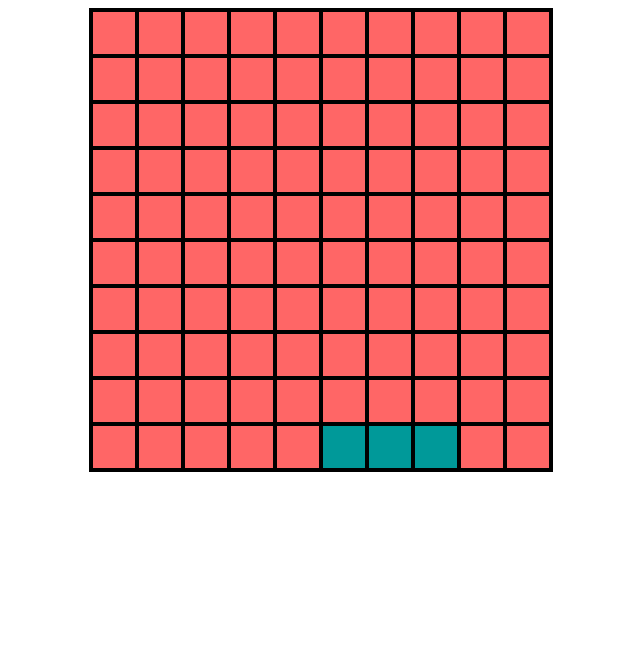
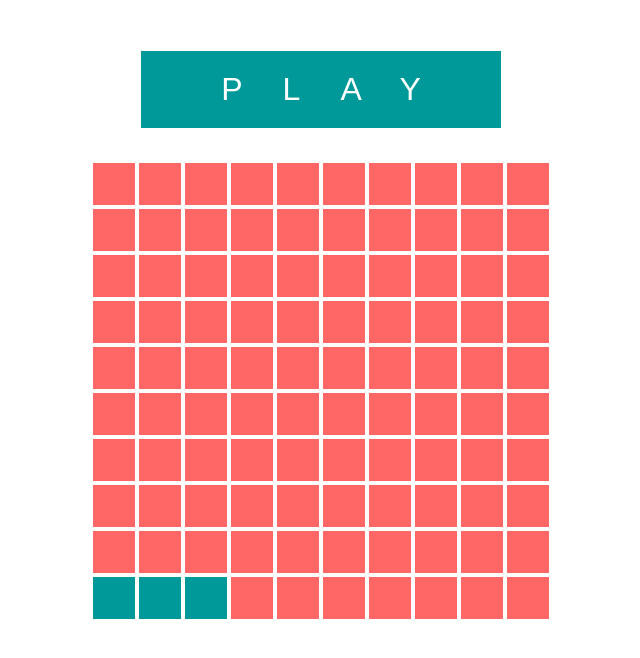
Before and after one commit to illia108/js_snake, a plain HTML site: page index.html in a window 1280 px wide. Shown: the whole page, without its empty margins (319-959 px from the left). Drawn offline with nearby package versions, Linux system fonts and the light colour scheme.

Commit message:
Run on Play button click

```diff
--- a/index.html
+++ b/index.html
@@ -6,8 +6,10 @@
   <link rel="icon" href="images/favicon.ico" type="image/x-icon">
   <link rel="stylesheet" href="styles/field.css">
   <link rel="stylesheet" href="styles/snake.css">
+  <link rel="stylesheet" href="styles/main.css">
 </head>
 <body>
+  <button id="play" class="btn-play">play</button>
   <table id="field" class="field"></table>
 
   <script src="https://code.jquery.com/jquery-3.1.1.min.js"
@@ -15,7 +17,7 @@
           crossorigin="anonymous"></script>
   <script type="application/javascript" src="js/field.js"></script>
   <script type="application/javascript" src="js/snake.js"></script>
+  <script type="application/javascript" src="js/runner.js"></script>
   <script type="application/javascript" src="js/control.js"></script>
-  <script type="application/javascript" src="js/runner.js"></script>
 </body>
 </html>
--- a/js/control.js
+++ b/js/control.js
@@ -2,19 +2,24 @@ $(function() {
   $(document).keydown(function(e) {
     switch(e.which) {
       case 37: // left
+        snake.direction = 'left';
       break;
 
       case 38: // up
+        snake.direction = 'up';
       break;
 
       case 39: // right
+        snake.direction = 'right';
       break;
 
       case 40: // down
+        snake.direction = 'down';
       break;
 
       default: return;
     }
+
     e.preventDefault();
   });
 });
--- a/js/runner.js
+++ b/js/runner.js
@@ -1,10 +1,17 @@
 $(function() {
   var container = $('#field');
+  var speed = 500;
 
   field.draw(container);
   snake.draw(container);
 
+  $('#play').click(function() {
+    startGame(container, speed);
+  });
+});
+
+function startGame(container, speed) {
   setInterval(function() {
     snake.move(container);
-  }, 1000);
-});
+  }, speed);
+}
--- a/js/snake.js
+++ b/js/snake.js
@@ -4,6 +4,7 @@ var snake = {
     { x: 1, y: 9 },
     { x: 2, y: 9 }
   ],
+  direction: '',
   draw: function(container) {
     container.find('td').removeClass('snake');
 
@@ -18,19 +19,19 @@ var snake = {
   shift: function(property) {
     [].shift.call(property);
   },
-  move: function(container, direction) {
+  move: function(container) {
     var head = this.body[this.body.length - 1];
-    var step = this.takeStep(direction);
+    var step = this.takeStep();
 
     this.push(this.body, { x: head.x + step.shifX, y: head.y + step.shifY });
     this.shift(this.body);
 
     this.draw(container);
   },
-  takeStep: function(direction) {
+  takeStep: function() {
     var step;
 
-    switch(direction) {
+    switch(this.direction) {
       case 'right':
         step = { shifX: 1, shifY: 0 };
         break;
--- a/styles/field.css
+++ b/styles/field.css
@@ -1,11 +1,10 @@
 .field {
   box-sizing: border-box;
-  border: 1px solid;
-  background: #000000;
+  border: 1px solid #ffffff;
   margin: 0 auto;
 
 }
 .field td {
-  border: 1px solid;
+  border: 1px solid #ffffff;
   background: #ff6666;
 }
--- /dev/null
+++ b/styles/main.css
@@ -0,0 +1,22 @@
+body {
+  margin: 50px;
+  text-align: center;
+}
+.btn-play, .btn-play:active, .btn-play:visited, .btn-play:focus {
+  padding: 20px 40px;
+  background: #009999;
+  margin-bottom: 30px;
+  text-transform: uppercase;
+  font-size: 2rem;
+  color: #ffffff;
+  border: 1px solid #ffffff;
+  letter-spacing: 40px;
+  padding-left: 80px;
+}
+.btn-play:active, .btn-play:visited, .btn-play:focus {
+  outline: none;
+}
+.btn-play:hover {
+  cursor: pointer;
+  box-shadow: 0 3px 10px #333333;
+}
```
